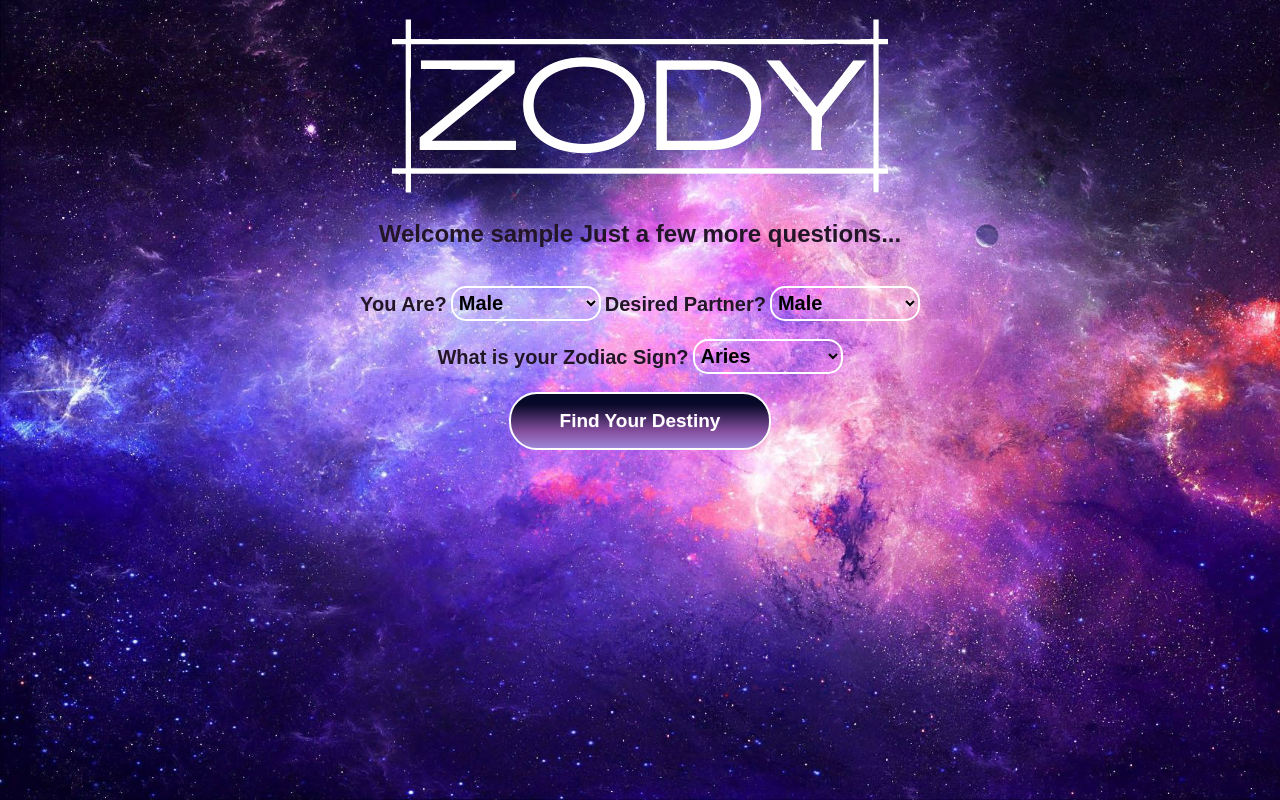
After one commit to ashtonpettit/Mock-Website, a PHP site: page /questionpage.php in a window 1280 px wide. The commit adds this page. Run offline with PHP 8.4, Linux system fonts and the light colour scheme; the visitor is signed in with stand-in values (Sample User, id 1).

Commit message:
Final Draft

```diff
--- a/includes/db.php
+++ b/includes/db.php
@@ -1,6 +1,6 @@
 <?php
 
-
+function makeConnection() {
       $serverName = 'ID328528_project.db.webhosting.be';
       $host = 'ID328528_project';
       $datapass = 'Nothsa93';
@@ -9,6 +9,64 @@
 
       $conn = mysqli_connect($serverName, $host, $datapass, $dbName, $port);
 
-      if(!$conn) {
+      if($conn == false) {
           die("Connection Failed " . mysqli_connect_error());
       }
+      return $conn;
+    }
+
+function newUser($email, $username, $age, $pass) {
+    $conn = makeConnection();
+    $sql = "INSERT INTO users
+    (email, username, age, pass)
+    VALUES ('$email', '$username', '$age', '$pass')";
+    $result = mysqli_query($conn, $sql);
+    if(!$result) {
+        $user = "here is a new user problem";
+    }
+    else {
+        $user = $username;
+
+    }
+
+    return $user;
+}
+
+function updateUser($gender, $genderPref, $zodiac, $id) {
+    $conn = makeConnection();
+    $sql = "UPDATE users
+    SET gender= '$gender', genderPrefer = '$genderPref', zodiac= '$zodiac'
+    WHERE username= '$id' ";
+    $result = mysqli_query($conn, $sql);
+    if(!$result) {
+        $data = "here is an update user problem";
+    }
+    else {
+        $data = "Successfully Updated";
+
+    }
+
+    return $data;
+}
+
+function loginUser($email, $pass) {
+    $conn = makeConnection();
+    $query = "SELECT * FROM users
+    WHERE email = '$email' AND pass = '$pass' ";
+    $result=mysqli_query($conn, $query);
+    if(mysqli_num_rows($result) > 0) {
+        $row = mysqli_fetch_assoc($result);
+    }
+    else {
+        $row = "D";
+    }
+    return $row;
+}
+
+function getQuery($query) {
+    $conn = makeConnection();
+    $result=mysqli_query($conn, $query);
+
+
+    return $result->fetch_all(MYSQLI_ASSOC);
+}
--- /dev/null
+++ b/includes/footer.php
@@ -0,0 +1 @@
+<a href="includes/logout.php">LOGOUT</a>
--- /dev/null
+++ b/includes/header.php
@@ -0,0 +1,2 @@
+
+<div class=title><img src="images/Zody_title-removebg-preview.png"></div>
--- /dev/null
+++ b/includes/includes.php
@@ -0,0 +1,28 @@
+<?php
+
+if(isset($_POST["submit"])) {
+    session_start();
+
+    $email = $_POST['email'];
+    $username = $_POST['name'];
+    $age = $_POST['age'];
+    $pass = $_POST['pass'];
+
+    $userData = newUser($email, $username, $age, $pass);
+    $_SESSION['username'] = $userData;
+    $user = $_SESSION['username'];
+
+}
+else if(isset($_POST["update"])) {
+    session_start();
+
+    $gender = $_POST['gender'];
+    $genderPref = $_POST['genderPref'];
+    $zodiac = $_POST['zodiac'];
+    $id = $_POST['id'];
+    $data = updateUser($gender, $genderPref, $zodiac, $id);
+    if ($data['username'] == $_SESSION['username']) {
+    $_SESSION['gender'] = $gender;
+    $_SESSION['prefGender'] = $genderPref;
+    }
+}
--- /dev/null
+++ b/includes/logout.php
@@ -0,0 +1,4 @@
+<?php
+session_start();
+session_destroy();
+header("location: ../index.php");
--- /dev/null
+++ b/questionpage.php
@@ -0,0 +1,58 @@
+
+<?php
+  include 'includes/db.php';
+  include 'includes/includes.php';
+  session_start();
+  ?>
+<!DOCTYPE html>
+<html>
+    <head>
+      <link rel="stylesheet" href="stylesheet.css">
+    </head>
+
+    <body>
+    <div id="homewrap">
+            <?php include 'includes/header.php'; ?>
+
+              <div class="content">
+                  <h2>Welcome <?php echo $_SESSION['username']; $user = $_SESSION['username'];?> Just a few more questions...</h2>
+                  <br>
+                  <form method="POST" action="homepage.php">
+                    <label for="gender">You Are?</label>
+                    <select id="gender" name="gender">
+                    <option name="gender" value="male">Male</option>
+                    <option name="gender" value="female">Female</option>
+                    </select>
+                    <label for="prefGender">Desired Partner?</label>
+                    <select id="prefGender" name="genderPref">
+                    <option name="genderPref" value="male">Male</option>
+                    <option name="genderPref" value="female">Female</option>
+                    </select>
+                    <br>
+                    <br>
+                    <label for="zodiac">What is your Zodiac Sign?</label>
+                    <select id="zodiac" name="zodiac">
+                      <option name="zodiac" value="aries">Aries</option>
+                      <option name="zodiac" value="taurus">Taurus</option>
+                      <option name="zodiac" value="gemini">Gemini</option>
+                      <option name="zodiac" value="cancer">Cancer</option>
+                      <option name="zodiac" value="leo">Leo</option>
+                      <option name="zodiac" value="virgo">Virgo</option>
+                      <option name="zodiac" value="libra">Libra</option>
+                      <option name="zodiac" value="scorpio">Scorpio</option>
+                      <option name="zodiac" value="sagittarius">Sagittarius</option>
+                      <option name="zodiac" value="capricorn">Capricorn</option>
+                      <option name="zodiac" value="aquarias">Aquarias</option>
+                      <option name="zodiac" value="pisces">Pisces</option>
+                      </select>
+                      <br>
+                      <br>
+                      <input type="hidden" name="id" value="<?php echo $user;?>">
+                      <button type=submit class="myButton" name="update">Find Your Destiny</button>
+                  </form>
+              </div>
+
+    </div>
+
+    </body>
+</html>
--- a/stylesheet.css
+++ b/stylesheet.css
@@ -35,6 +35,32 @@ body {
 	text-decoration:none;
 	text-shadow:0px 1px 0px #8750a1;
 }
+
+select {
+    background: transparent;
+    font-weight: 600;
+    width: 150px;
+    height: 35px;
+    padding: 2px;
+    line-height: 1;
+    border: 0;
+    border-radius: 15px;
+    border: solid 2px white;
+    font-size: 20px;
+}
+
+select > option {
+    background:#9f88d8;
+    border-radius: 15px;
+}
+
+label {
+    font-family:'Ubuntu', sans-serif;
+    color: #221527;
+    font-size: 20px;
+    font-weight: 600;
+}
+
 .myButton:hover {
 	background:linear-gradient(to top, #080928 10%, #9f88d8 100%);
 	background-color:#8750a1;
@@ -79,22 +105,26 @@ body {
 #homewrap {
     display: flex;
     flex-direction: column;
-    justify-content: space-around;
     align-items: center;
     text-align: center;
-    border: solid 2px white;
     margin-left: 350px;
     margin-right: 350px;
     height: 100vh;
 }
 
 .content {
+    display: flex;
+    flex-direction: column;
+    justify-content: space-around;
     text-align: center;
-    border: solid 2px white;
+    color: white;
 
 }
 .btnsDiv {
-    display: inline-block;
+    display: flex;
+    flex-direction: row;
+    justify-content: space-around;
+    width: 100%;
     top: 25px;
     padding: 20px;
 
@@ -217,7 +303,12 @@ input {
     cursor: pointer;
 }
 
-h1, h2, h3, p {
+h1, h3, p {
     color: white;
     font-family:  'Ubuntu', sans-serif;
 }
+
+h2 {
+    color: #221527;
+    font-family:'Ubuntu', sans-serif;
+}
```
Also changed, not shown: other parts of stylesheet.css (+56 -0 lines), homepage.php (+52 -20 lines), includes/login.php (added, +14 -0 lines), index.php (+11 -9 lines), process.js (added, +68 -0 lines), images/ZODY_left.png (deleted), images/stars.png (deleted).
